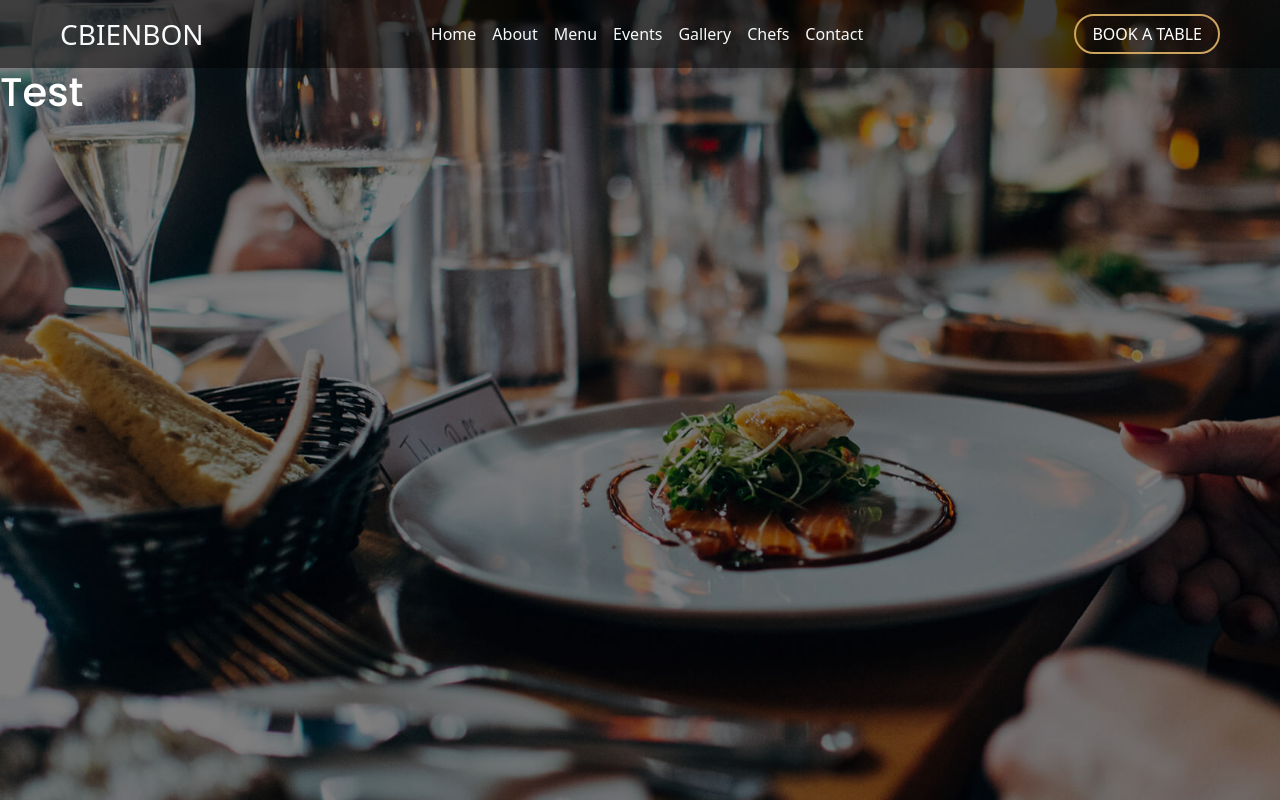
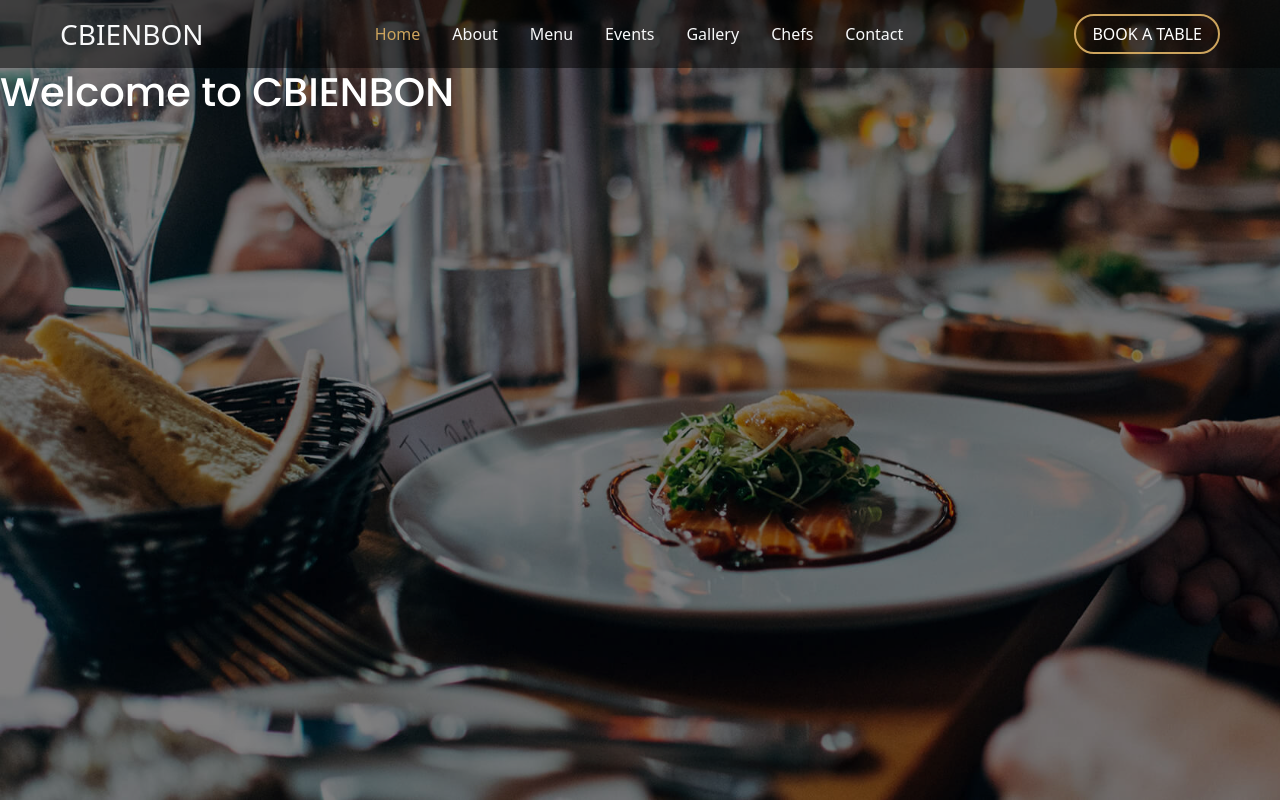
Before and after one commit to robindkns/ProjetCBienBon_HTML-CSS-Bootstrap, a website: page index.html in a window 1280 px wide. Drawn offline with nearby package versions, Linux system fonts and the light colour scheme; a web font is replaced by a local one.

Commit message:
NavBar v2 finie

```diff
--- a/index.html
+++ b/index.html
@@ -17,32 +17,32 @@
                 <div class="collapse navbar-collapse">
                     <ul class="navbar-nav me-auto mb-2 mb-lg-0 mx-auto">
                         <li class="nav-item">
-                            <a class="nav-link active text-light" aria-current="page" href="#">Home</a>
+                            <a class="nav-link active text-light me-3 actif" aria-current="page" href="#">Home</a>
                         </li>
                         <li class="nav-item">
-                            <a class="nav-link text-light" href="#">About</a>
+                            <a class="nav-link text-light me-3" href="#">About</a>
                         </li>
                         <li class="nav-item">
-                            <a class="nav-link text-light" href="#">Menu</a>
+                            <a class="nav-link text-light me-3" href="#">Menu</a>
                         </li>
                         <li class="nav-item">
-                            <a class="nav-link text-light" href="#">Events</a>
+                            <a class="nav-link text-light me-3" href="#">Events</a>
                         </li>
                         <li class="nav-item">
-                            <a class="nav-link text-light" href="#">Gallery</a>
+                            <a class="nav-link text-light me-3" href="#">Gallery</a>
                         </li>
                         <li class="nav-item">
-                            <a class="nav-link text-light" href="#">Chefs</a>
+                            <a class="nav-link text-light me-3" href="#">Chefs</a>
                         </li>
                         <li class="nav-item">
-                            <a class="nav-link text-light" href="#">Contact</a>
+                            <a class="nav-link text-light me-3" href="#">Contact</a>
                         </li>
                     </ul>
                 </div>
-                <button class="btn px-3 me-5 bookTable" type="submit">BOOK A TABLE</button>
+                <button class="btn px-3 me-5 bookTable">BOOK A TABLE</button>
             </div>
         </nav>
-        <h1 class="text-white">Test</h1>
+        <h1 class="text-white">Welcome to CBIENBON</h1>
     </header>
 
     <script src="./node_modules/bootstrap/dist/js/bootstrap.bundle.js"></script>
--- a/public/src/sass/modules/_header.sass
+++ b/public/src/sass/modules/_header.sass
@@ -2,6 +2,7 @@
     border-radius: 25px
     border: solid 2px $ocre
     color: white
+
 
 .header
     background-image: url("../img/hero-bg.jpg")
@@ -17,3 +18,13 @@
     background-color: rgba(0, 0, 0, 0.5) !important
     width: 100%
     z-index: 0
+
+nav .nav-link:hover
+    color: $ocre !important
+
+.actif
+    color: $ocre !important
+
+nav .btn:hover
+    background-color: $ocre
+    color: white
```
Also changed, not shown: public/css/app.css, 1 other file.
